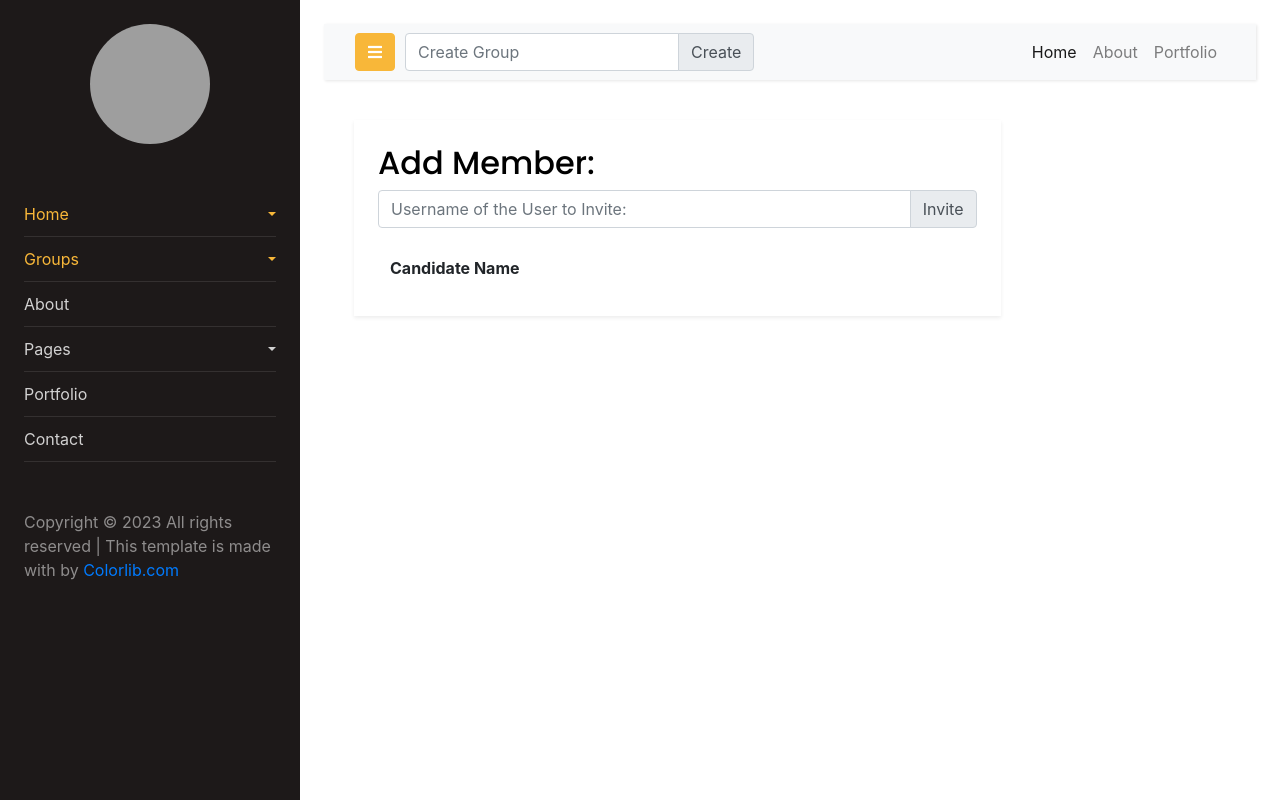
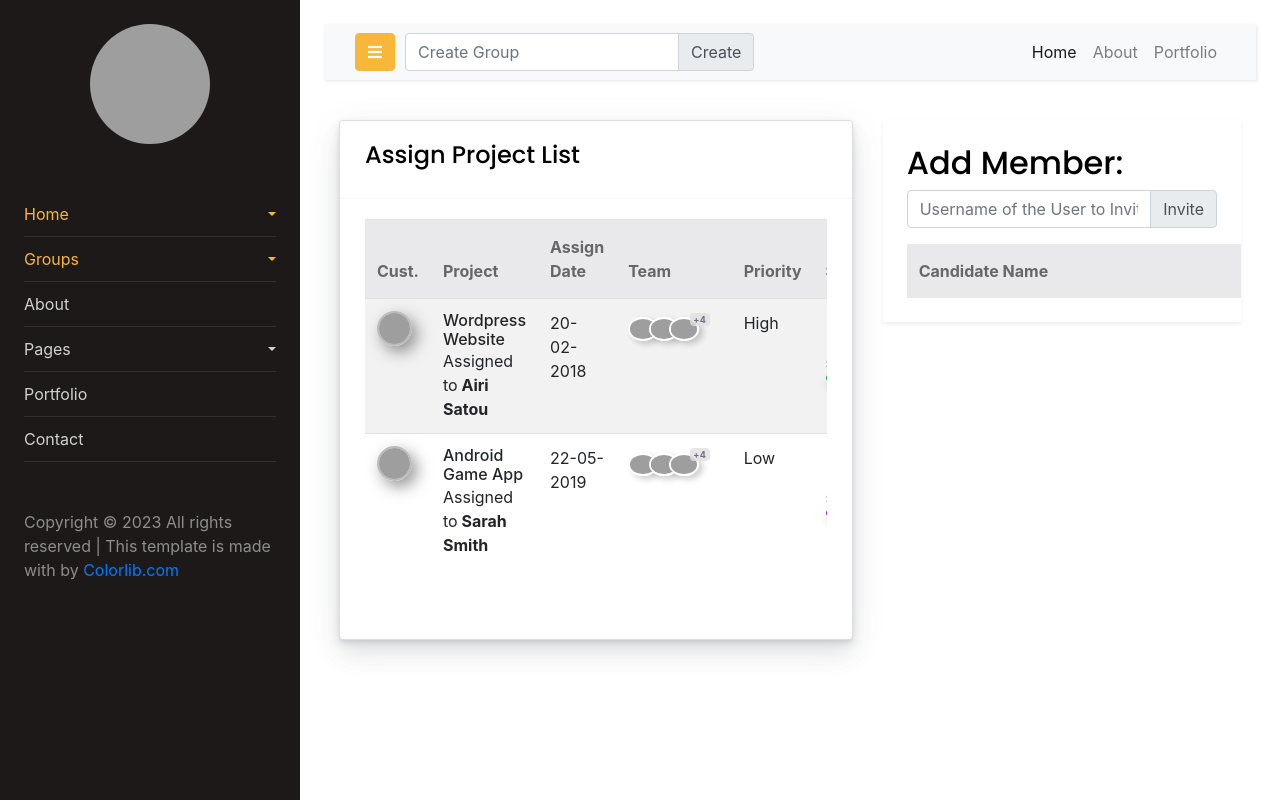
Before and after one commit to vickypanchal501/spliterapp, a Django app: page /create_group/ in a window 1280 px wide. Run offline with Django 4.2, Linux system fonts and the light colour scheme; lists and menus that the app fills with data are empty; some libraries are stand-ins or nearby versions; grey boxes are pictures that could not be loaded.

Commit message:
in this commit add user expense html file

```diff
--- a/template/group/create_group.html
+++ b/template/group/create_group.html
@@ -10,7 +10,7 @@
 
 <body>
 
-    {% block hello %}
+
     <h1>Create a Group</h1>
 
     <form method="post">
@@ -19,7 +19,7 @@
         <input type="text" id="group_name" name="group_name" required>
         <button type="submit">Create</button>
     </form>
-    {% endblock hello %}
+
 
 
 </body>
--- a/template/group/group_detail.html
+++ b/template/group/group_detail.html
@@ -209,15 +209,15 @@
 
 <body>
 
-    {% block content %}
 
 
 
 
-    <div class="container mt-3 mb-4">
-        <div class="col-lg-9 mt-4 mt-lg-0">
-            <div class="row">
-                <div class="col-md-12">
+
+    <!-- <div class="container mt-3 mb-4">
+        <div class="col-lg-9 mt-4 mt-lg-0"> -->
+            <!-- <div class="row"> -->
+                <!-- <div class="col-md-12"> -->
                     <div class="user-dashboard-info-box table-responsive mb-0 bg-white p-4 shadow-sm">
                         <table class="table manage-candidates-top mb-0">
                             <thead>
@@ -276,12 +276,10 @@
                             </tbody>
                         </table>
                     </div>
-                </div>
-            </div>
-        </div>
-    </div>
-
-    {% endblock %}
+                <!-- </div> -->
+            <!-- </div> -->
+        <!-- </div> -->
+    <!-- </div> -->
 
 </body>
 
--- a/template/group/main.html
+++ b/template/group/main.html
@@ -24,8 +24,7 @@
             <h1 class="" style="color: white; text-align: center;">{{user.username}}</h1>
             <ul class="list-unstyled components mb-5">
                 <li class="active">
-                        <a href="#homeSubmenu" data-toggle="collapse" aria-expanded="false"
-                            class="dropdown-toggle">Home</a>
+                    <a href="#homeSubmenu" data-toggle="collapse" aria-expanded="false" class="dropdown-toggle">Home</a>
                     <ul class="collapse list-unstyled" id="homeSubmenu">
                         <li>
                             <a href="#">Home 1</a>
@@ -90,6 +89,8 @@
         </div>
     </nav>
 
+
+
     <!-- Page Content  -->
     <div id="content" class="p-4 p-md-5">
 
@@ -104,7 +105,7 @@
                 <div>
 
 
-                    <form method="post"  action="{% url 'create_group' %}">
+                    <form method="post" action="{% url 'create_group' %}">
                         {% csrf_token %}
                         <div class="input-group" style="padding-left:10px ;">
                             <input type="text" class="form-control" placeholder="Create Group"
@@ -116,8 +117,8 @@
                     </form>
                 </div>
                 <button class="btn btn-dark d-inline-block d-lg-none ml-auto" type="button" data-toggle="collapse"
-                        data-target="#navbarSupportedContent" aria-controls="navbarSupportedContent"
-                        aria-expanded="false" aria-label="Toggle navigation">
+                    data-target="#navbarSupportedContent" aria-controls="navbarSupportedContent" aria-expanded="false"
+                    aria-label="Toggle navigation">
                     <i class="fa fa-bars"></i>
                 </button>
 
@@ -142,10 +143,18 @@
                 </div>
             </div>
         </nav>
+        <div class="container-fluid">
+            <div class="row">
+                <div class="col-7">
 
+                    {% include 'group/user_expense.html' %}
+                </div>
+                <div class="col-5">
 
                     {% include 'group/group_detail.html' %}
-
+                </div>
+            </div>
+        </div>
 
 
 
--- /dev/null
+++ b/template/group/user_expense.html
@@ -0,0 +1,334 @@
+
+<!DOCTYPE html>
+<html lang="en">
+
+<head>
+    <meta charset="utf-8">
+
+
+    <title>Assign Project List - Bootdey.com</title>
+    <meta name="viewport" content="width=device-width, initial-scale=1">
+    <link href="https://cdn.jsdelivr.net/npm/bootstrap@4.4.1/dist/css/bootstrap.min.css" rel="stylesheet">
+    <style type="text/css">
+        body {
+            background-color: #f6f6f6;
+            margin-top: 20px;
+        }
+
+        .card {
+            background-color: #fff;
+            border-radius: 10px;
+            border: none;
+            position: relative;
+            margin-bottom: 30px;
+            box-shadow: 0 0.46875rem 2.1875rem rgba(90, 97, 105, 0.1), 0 0.9375rem 1.40625rem rgba(90, 97, 105, 0.1), 0 0.25rem 0.53125rem rgba(90, 97, 105, 0.12), 0 0.125rem 0.1875rem rgba(90, 97, 105, 0.1);
+        }
+
+        .card .card-header {
+            border-bottom-color: #f9f9f9;
+            line-height: 30px;
+            -ms-grid-row-align: center;
+            align-self: center;
+            width: 100%;
+            padding: 10px 25px;
+            display: flex;
+            align-items: center;
+        }
+
+        .card .card-header,
+        .card .card-body,
+        .card .card-footer {
+            background-color: transparent;
+            padding: 20px 25px;
+        }
+
+        .card-header:first-child {
+            border-radius: calc(.25rem - 1px) calc(.25rem - 1px) 0 0;
+        }
+
+        .card-header {
+            padding: .75rem 1.25rem;
+            margin-bottom: 0;
+            background-color: rgba(0, 0, 0, .03);
+            border-bottom: 1px solid rgba(0, 0, 0, .125);
+        }
+
+        .table:not(.table-sm) thead th {
+            border-bottom: none;
+            background-color: #e9e9eb;
+            color: #666;
+            padding-top: 15px;
+            padding-bottom: 15px;
+        }
+
+        .table .table-img img {
+            width: 35px;
+            height: 35px;
+            border-radius: 50%;
+            border: 2px solid #bbbbbb;
+            -webkit-box-shadow: 5px 6px 15px 0px rgba(49, 47, 49, 0.5);
+            -moz-box-shadow: 5px 6px 15px 0px rgba(49, 47, 49, 0.5);
+            -ms-box-shadow: 5px 6px 15px 0px rgba(49, 47, 49, 0.5);
+            box-shadow: 5px 6px 15px 0px rgba(49, 47, 49, 0.5);
+            text-shadow: 0 0 black;
+        }
+
+        .table .team-member-sm {
+            width: 32px;
+            -webkit-transition: all 0.25s ease;
+            -o-transition: all 0.25s ease;
+            -moz-transition: all 0.25s ease;
+            transition: all 0.25s ease;
+        }
+
+        .table .team-member {
+            position: relative;
+            width: 30px;
+            white-space: nowrap;
+            border-radius: 1000px;
+            vertical-align: bottom;
+            display: inline-block;
+        }
+
+        .table .order-list li img {
+            border: 2px solid #ffffff;
+            box-shadow: 4px 3px 6px 0 rgba(0, 0, 0, 0.2);
+        }
+
+        .table .team-member img {
+            width: 100%;
+            max-width: 100%;
+            height: auto;
+            border: 0;
+            border-radius: 1000px;
+        }
+
+        .rounded-circle {
+            border-radius: 50% !important;
+        }
+
+        .table .order-list li+li {
+            margin-left: -14px;
+            background: transparent;
+        }
+
+        .avatar.avatar-sm {
+            font-size: 12px;
+            height: 30px;
+            width: 30px;
+        }
+
+        .avatar {
+            background: #6777ef;
+            border-radius: 50%;
+            color: #e3eaef;
+            display: inline-block;
+            font-size: 16px;
+            font-weight: 300;
+            margin: 0;
+            position: relative;
+            vertical-align: middle;
+            line-height: 1.28;
+            height: 45px;
+            width: 45px;
+        }
+
+        .table .order-list li .badge {
+            background: rgba(228, 222, 222, 0.8);
+            color: #6b6f82;
+            margin-bottom: 6px;
+        }
+
+        .badge {
+            vertical-align: middle;
+            padding: 7px 12px;
+            font-weight: 600;
+            letter-spacing: 0.3px;
+            border-radius: 30px;
+            font-size: 12px;
+        }
+
+        .progress-bar {
+            display: -ms-flexbox;
+            display: -webkit-box;
+            display: flex;
+            -ms-flex-direction: column;
+            -webkit-box-orient: vertical;
+            -webkit-box-direction: normal;
+            flex-direction: column;
+            -ms-flex-pack: center;
+            -webkit-box-pack: center;
+            justify-content: center;
+            overflow: hidden;
+            color: #fff;
+            text-align: center;
+            white-space: nowrap;
+            background-color: #007bff;
+            -webkit-transition: width .6s ease;
+            transition: width .6s ease;
+        }
+
+        .bg-success {
+            background-color: #54ca68 !important;
+        }
+
+        .bg-purple {
+            background-color: #9c27b0 !important;
+            color: #fff;
+        }
+
+        .bg-cyan {
+            background-color: #10cfbd !important;
+            color: #fff;
+        }
+
+        .bg-red {
+            background-color: #f44336 !important;
+            color: #fff;
+        }
+
+        .progress {
+            -webkit-box-shadow: 0 0.4rem 0.6rem rgba(0, 0, 0, 0.15);
+            box-shadow: 0 0.4rem 0.6rem rgba(0, 0, 0, 0.15);
+        }
+    </style>
+</head>
+
+<body>
+    <link rel="stylesheet" href="https://cdnjs.cloudflare.com/ajax/libs/font-awesome/5.12.1/css/all.min.css"
+        integrity="sha256-mmgLkCYLUQbXn0B1SRqzHar6dCnv9oZFPEC1g1cwlkk=" crossorigin="anonymous" />
+
+
+
+
+    <!-- <div class="container"> -->
+        <!-- <div class="row">  -->
+            <!-- <div class="col-12 col-sm-12 col-md-12"> -->
+                <div class="card">
+                    <div class="card-header">
+                        <h4>Assign Project List</h4>
+                    </div>
+                    <div class="card-body">
+                        <div class="table-responsive" id="proTeamScroll" tabindex="2"
+                            style="height: 400px; overflow: hidden; outline: none;">
+                            <table class="table table-striped">
+                                <thead>
+                                    <tr>
+                                        <th>Cust.</th>
+                                        <th>Project</th>
+                                        <th>Assign Date</th>
+                                        <th>Team</th>
+                                        <th>Priority</th>
+                                        <th>Status</th>
+                                        <th>Edit</th>
+                                    </tr>
+                                </thead>
+                                <tbody>
+                                    <tr>
+                                        <td class="table-img"><img
+                                                src="https://bootdey.com/img/Content/avatar/avatar8.png" alt>
+                                        </td>
+                                        <td>
+                                            <h6 class="mb-0 font-13">Wordpress Website</h6>
+                                            <p class="m-0 font-12">
+                                                Assigned to<span class="col-green font-weight-bold"> Airi Satou</span>
+                                            </p>
+                                        </td>
+                                        <td>20-02-2018</td>
+                                        <td class="text-truncate">
+                                            <ul class="list-unstyled order-list m-b-0">
+                                                <li class="team-member team-member-sm"><img class="rounded-circle"
+                                                        src="https://bootdey.com/img/Content/avatar/avatar1.png"
+                                                        alt="user" data-toggle="tooltip" title
+                                                        data-original-title="Wildan Ahdian"></li>
+                                                <li class="team-member team-member-sm"><img class="rounded-circle"
+                                                        src="https://bootdey.com/img/Content/avatar/avatar2.png"
+                                                        alt="user" data-toggle="tooltip" title
+                                                        data-original-title="John Deo"></li>
+                                                <li class="team-member team-member-sm"><img class="rounded-circle"
+                                                        src="https://bootdey.com/img/Content/avatar/avatar3.png"
+                                                        alt="user" data-toggle="tooltip" title
+                                                        data-original-title="Sarah Smith"></li>
+                                                <li class="avatar avatar-sm"><span class="badge badge-primary">+4</span>
+                                                </li>
+                                            </ul>
+                                        </td>
+                                        <td>
+                                            <div class="badge-outline col-red">High</div>
+                                        </td>
+                                        <td class="align-middle">
+                                            <div class="progress-text">50%</div>
+                                            <div class="progress" data-height="6" style="height: 6px;">
+                                                <div class="progress-bar bg-success" data-width="50%"
+                                                    style="width: 50%;"></div>
+                                            </div>
+                                        </td>
+                                        <td>
+                                            <a data-toggle="tooltip" title data-original-title="Edit"><i
+                                                    class="fas fa-pencil-alt"></i></a>
+                                            <a data-toggle="tooltip" title data-original-title="Delete"><i
+                                                    class="far fa-trash-alt"></i></a>
+                                        </td>
+                                    </tr>
+                                    <tr>
+                                        <td class="table-img"><img
+                                                src="https://bootdey.com/img/Content/avatar/avatar1.png" alt>
+                                        </td>
+                                        <td>
+                                            <h6 class="mb-0 font-13">Android Game App</h6>
+                                            <p class="m-0 font-12">
+                                                Assigned to<span class="col-green font-weight-bold"> Sarah Smith</span>
+                                            </p>
+                                        </td>
+                                        <td>22-05-2019</td>
+                                        <td class="text-truncate">
+                                            <ul class="list-unstyled order-list m-b-0">
+                                                <li class="team-member team-member-sm"><img class="rounded-circle"
+                                                        src="https://bootdey.com/img/Content/avatar/avatar1.png"
+                                                        alt="user" data-toggle="tooltip" title
+                                                        data-original-title="Wildan Ahdian"></li>
+                                                <li class="team-member team-member-sm"><img class="rounded-circle"
+                                                        src="https://bootdey.com/img/Content/avatar/avatar3.png"
+                                                        alt="user" data-toggle="tooltip" title
+                                                        data-original-title="John Deo"></li>
+                                                <li class="team-member team-member-sm"><img class="rounded-circle"
+                                                        src="https://bootdey.com/img/Content/avatar/avatar4.png"
+                                                        alt="user" data-toggle="tooltip" title
+                                                        data-original-title="Sarah Smith"></li>
+                                                <li class="avatar avatar-sm"><span class="badge badge-primary">+4</span>
+                                                </li>
+                                            </ul>
+                                        </td>
+                                        <td>
+                                            <div class="badge-outline col-green">Low</div>
+                                        </td>
+                                        <td class="align-middle">
+                                            <div class="progress-text">55%</div>
+                                            <div class="progress" data-height="6" style="height: 6px;">
+                                                <div class="progress-bar bg-purple" data-width="55%"
+                                                    style="width: 55%;"></div>
+                                            </div>
+                                        </td>
+                                        <td>
+                                            <a data-toggle="tooltip" title data-original-title="Edit"><i
+                                                    class="fas fa-pencil-alt"></i></a>
+                                            <a data-toggle="tooltip" title data-original-title="Delete"><i
+                                                    class="far fa-trash-alt"></i></a>
+                                        </td>
+                                </tbody>
+                            </table>
+                        </div>
+                    </div>
+                <!-- </div>
+            </div>
+        </div> -->
+    </div>
+
+    <script src="https://code.jquery.com/jquery-1.10.2.min.js"></script>
+    <script src="https://cdn.jsdelivr.net/npm/bootstrap@4.4.1/dist/js/bootstrap.bundle.min.js"></script>
+    <script type="text/javascript">
+
+    </script>
+</body>
+
+</html>
--- a/template/index.html
+++ b/template/index.html
@@ -1,4 +1,9 @@
 {% load static %}
+
+
+{% block hello %}
+
+{% endblock %}
 
 <!DOCTYPE html>
 <html lang="en">
--- a/template/register/login.html
+++ b/template/register/login.html
@@ -82,10 +82,7 @@
             </div>
         </div>
 
-        {% block newblock %}
 
-        <h1>this is block</h1>
-        {% endblock %}
 
     </section>
     <!-- MDB -->
```
Also changed, not shown: db.sqlite3. Lines whose indentation alone changed are shown as unchanged.
